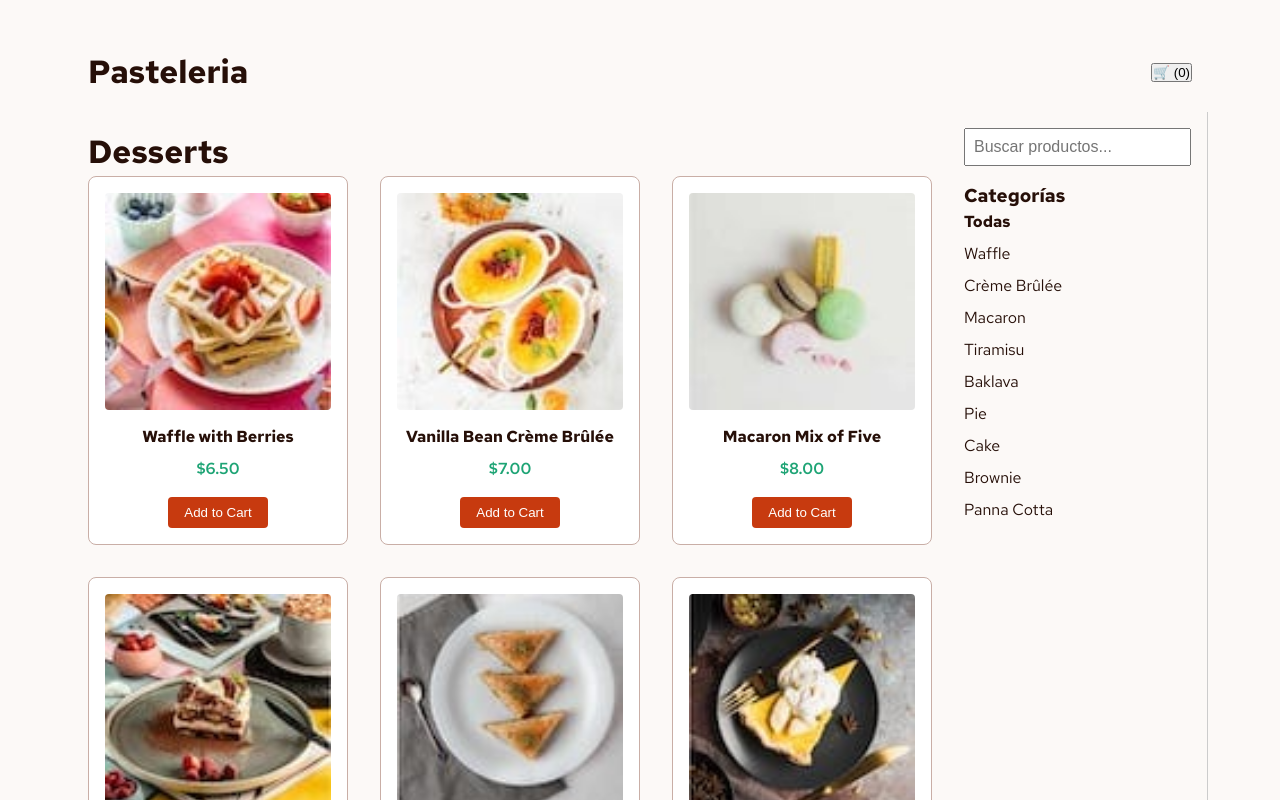
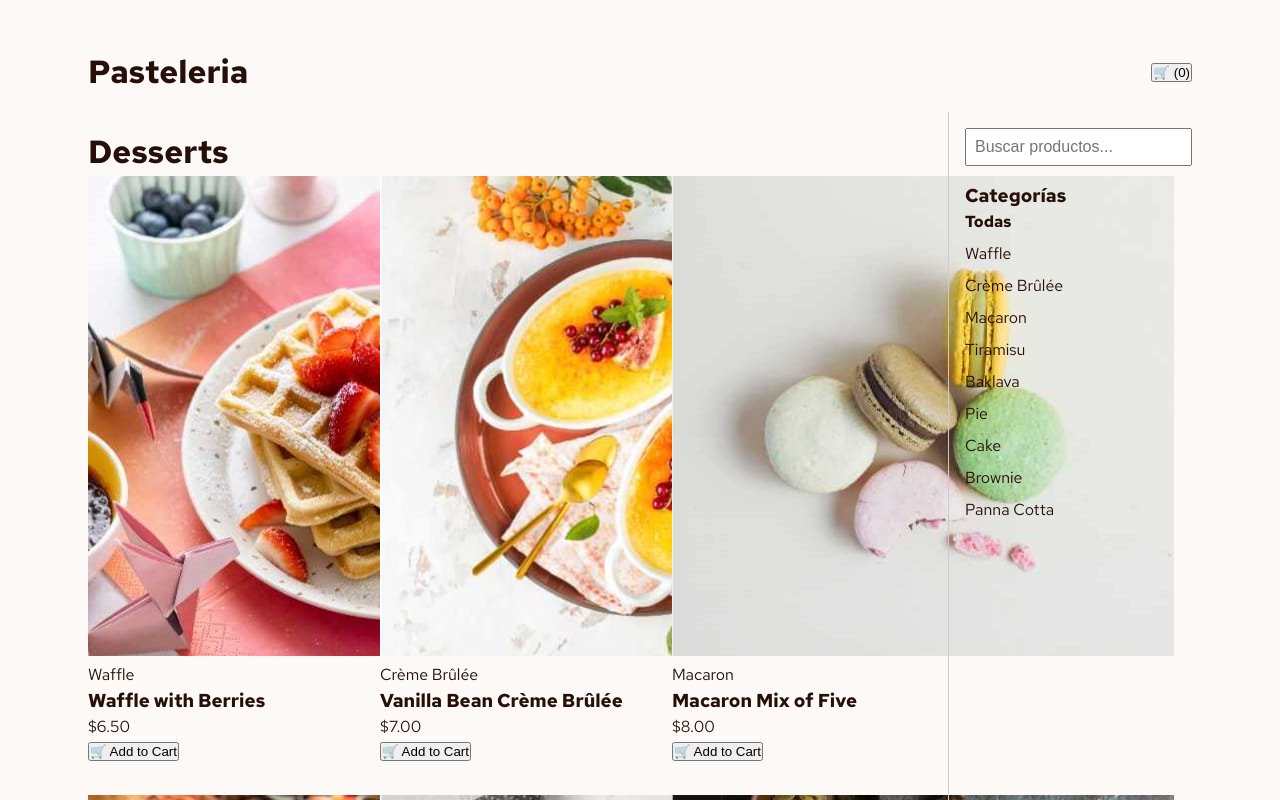
Before and after one commit to anatmb/frontendmentorcar, a React (Vite) app: page / in a window 1280 px wide. Shown: the top 800 px of the page. Built offline with nearby package versions, Linux system fonts and the light colour scheme.

Commit message:
Boton incremento y decremento

```diff
--- a/src/components/ProductCard.jsx
+++ b/src/components/ProductCard.jsx
@@ -1,24 +1,78 @@
 import React from 'react'
 import styles from './ProductCard.module.css';
-import { useCart } from '../context/CartContext';
+ import { useCart } from '../context/CartContext';
+
+// function ProductCard({ product }) {
+//    const { addToCart } = useCart();
+
+//   return (
+//     <div className={styles.card}>
+//       <img
+//         src={product.image.thumbnail}
+//         alt={product.name}
+//         className={styles.image}
+//       />
+//       <h2 className={styles.name}>{product.name}</h2>
+//       <p className={styles.price}>${product.price.toFixed(2)}</p>
+//       <button className={styles.button}  onClick={() => addToCart(product)}>
+//         Add to Cart
+//       </button>
+//     </div>
+//   )
+// }
+
+// export default ProductCard
+
+
+//import { useCart } from '../../context/CartContext';
 
 function ProductCard({ product }) {
-   const { addToCart } = useCart();
+  const {
+    cartItems,
+    addToCart,
+    increaseQuantity,
+    decreaseQuantity,
+  } = useCart();
+
+  const itemInCart = cartItems.find((item) => item.id === product.id);
+  const quantity = itemInCart?.quantity || 0;
+
+  const handleAdd = () => {
+    if (quantity === 0) {
+      addToCart(product);
+    } else {
+      increaseQuantity(product.id);
+    }
+  };
+
+  const handleDecrease = () => {
+    if (quantity > 0) {
+      decreaseQuantity(product.id);
+    }
+  };
 
   return (
-    <div className={styles.card}>
-      <img
-        src={product.image.thumbnail}
-        alt={product.name}
-        className={styles.image}
-      />
-      <h2 className={styles.name}>{product.name}</h2>
-      <p className={styles.price}>${product.price.toFixed(2)}</p>
-      <button className={styles.button}  onClick={() => addToCart(product)}>
-        Add to Cart
-      </button>
+    <div className="product-card">
+      <img src={product.image.desktop} alt={product.name} />
+      <div className="product-info">
+        <p className="category">{product.category}</p>
+        <h3>{product.name}</h3>
+        <p className="price">${product.price.toFixed(2)}</p>
+
+        {quantity === 0 ? (
+          <button className="add-to-cart-btn" onClick={handleAdd}>
+            🛒 Add to Cart
+          </button>
+        ) : (
+          <div className="quantity-control">
+            <button onClick={handleDecrease}>−</button>
+            <span>{quantity}</span>
+            <button onClick={handleAdd}>＋</button>
+          </div>
+        )}
+      </div>
     </div>
-  )
+  );
 }
 
-export default ProductCard
+export default ProductCard;
--- a/src/components/filterPanel/FilterPanel.jsx
+++ b/src/components/filterPanel/FilterPanel.jsx
@@ -20,7 +20,7 @@ function FilterPanel({ categories, selectedCategory, searchTerm, onCategorySelec
   };
 
   return (
-    <aside style={{ padding: '1rem', borderRight: '1px solid #ccc', minWidth: '200px' }}>
+    <aside style={{ padding: '1rem', borderLeft: '1px solid #ccc', minWidth: '200px' }}>
       <input
         type="text"
         placeholder="Buscar productos..."
```
